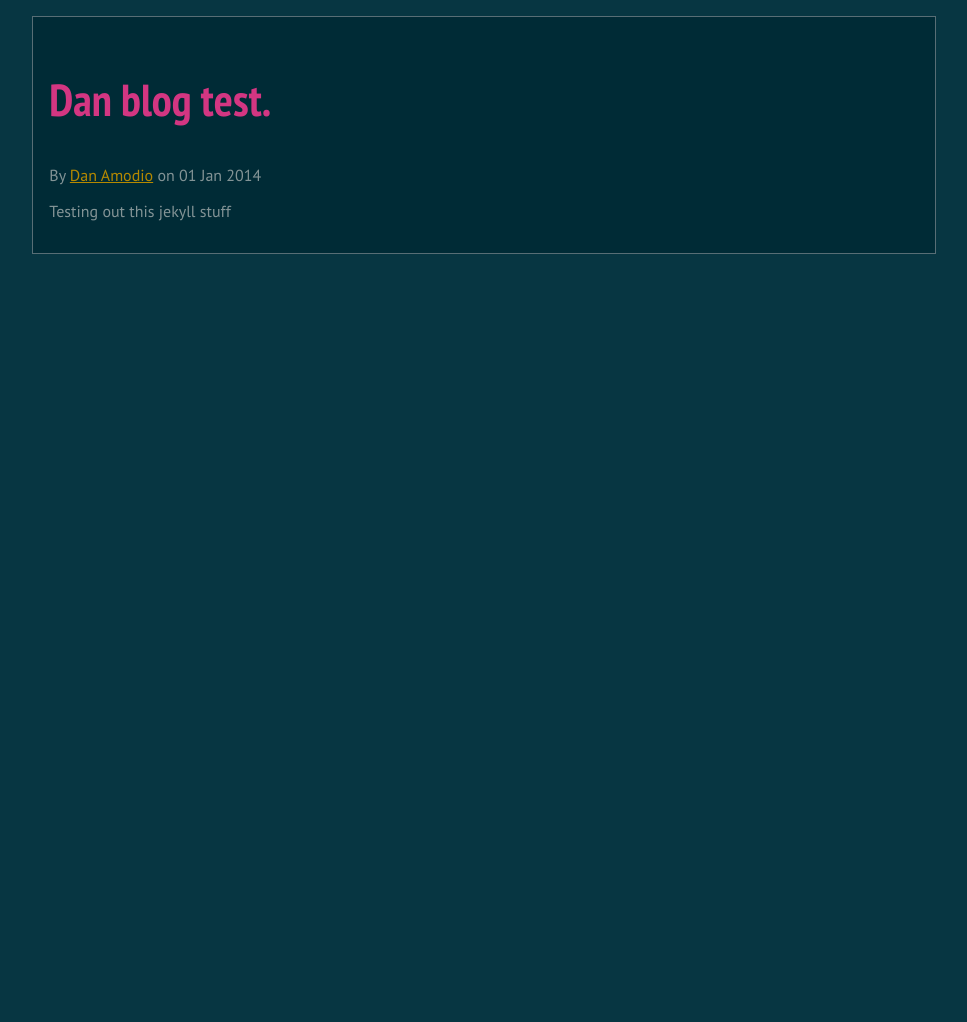
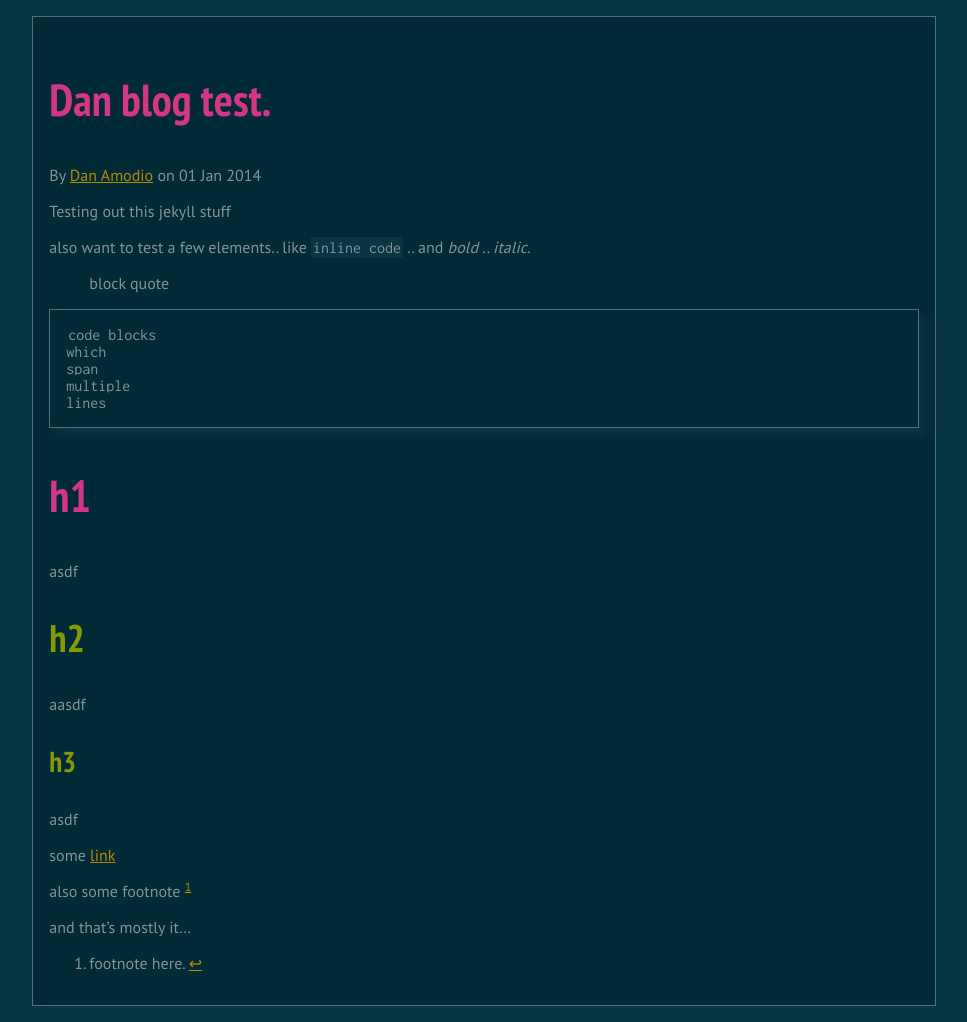
Before and after one commit to danamodio/danamodio.github.io, a Jekyll site: the page built from _posts/2014-01-01-test.md, in a window 1280 px wide. Shown: the whole page, without its empty margins (156-1123 px from the left). Built offline with Jekyll 4.4.1, drawn with Linux system fonts in a browser that asks for light colours; before the commit the page ends 900 px from its top, so only the background shows below that.

Commit message:
more test styles

````diff
--- a/_posts/2014-01-01-test.md
+++ b/_posts/2014-01-01-test.md
@@ -4,3 +4,32 @@ title: "Dan blog test."
 date: 2014-01-01
 ---
 Testing out this jekyll stuff
+
+also want to test a few elements.. like `inline code` .. and *bold* .. _italic_.
+
+> block quote
+
+```
+code blocks
+which
+span
+multiple
+lines
+```
+
+# h1
+asdf
+
+## h2
+aasdf
+
+### h3
+asdf
+
+some [link](http://www.example.com)
+
+also some footnote [^1]
+
+and that's mostly it...
+
+[^1]: footnote here.
````
